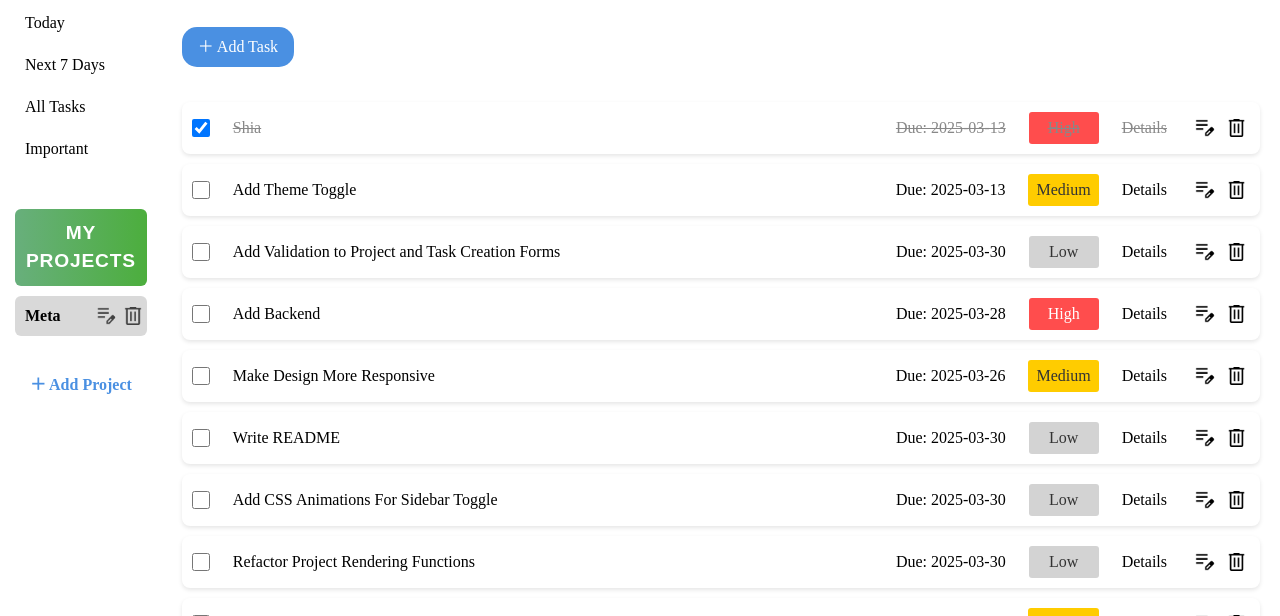
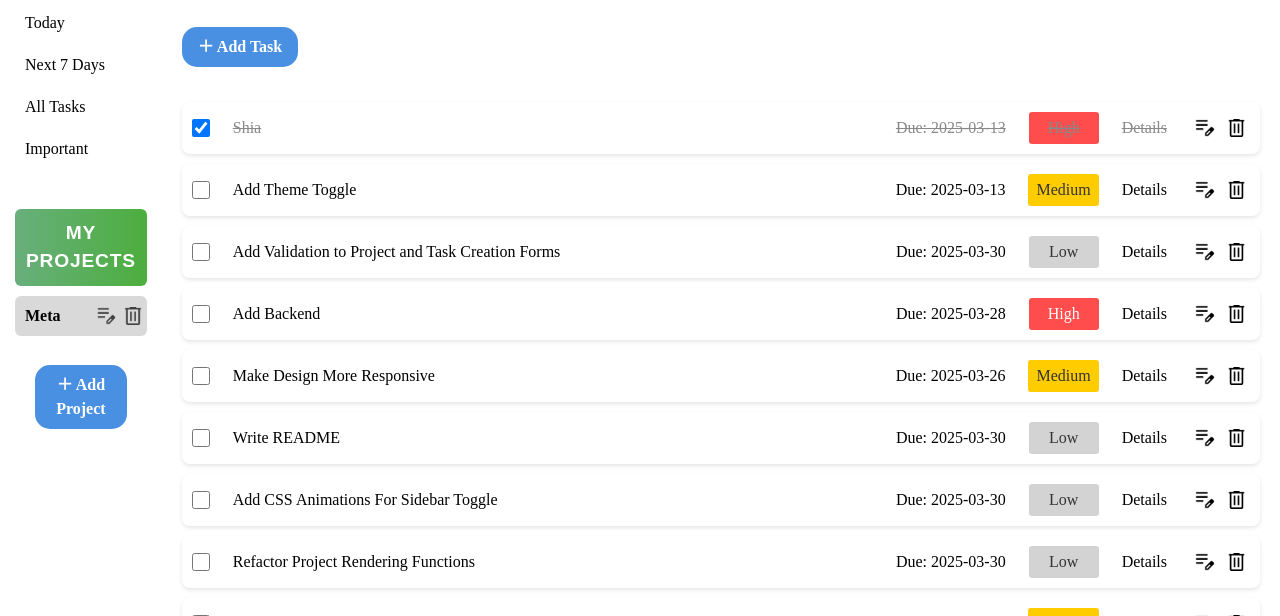
Before and after one commit to skamprogiannis/to-do-app, a website built with webpack: page src/template.html in a window 1280 px wide. Shown: the part 184-800 px from the top of the page. Built offline with nearby package versions, Linux system fonts and the light colour scheme.

Commit message:
Change style of Add Project button

```diff
--- a/src/styles.css
+++ b/src/styles.css
@@ -373,12 +373,15 @@ main {
 
 .add-project {
   flex-shrink: 0;
-  background-color: transparent;
+  align-self: center;
+  background-color: var(--add-project-button-color);
   border: none;
-  color: var(--add-project-button-color);
+  color: white;
   font-weight: 600;
   margin: 10px 0px;
-  padding: 8px 0;
+  border-radius: 15px;
+  padding: 8px 16px;
+  width: 70%;
   cursor: pointer;
   transition: color 0.2s ease;
   text-align: center;
@@ -528,11 +531,13 @@ form .cancel-button:hover {
   color: var(--header-text-color);
 }
 
+
 .add-task-button {
   align-self: flex-start;
   background: var(--add-project-button-color);
   color: white;
   border: none;
+  font-weight: 600;
   padding: 8px 16px;
   border-radius: 15px;
   cursor: pointer;
```
